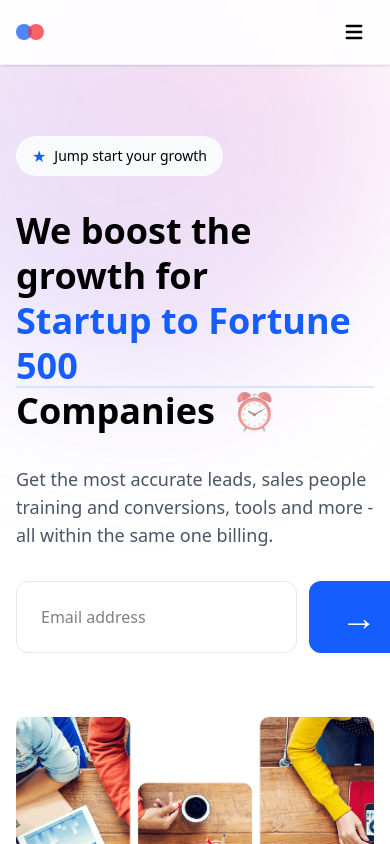
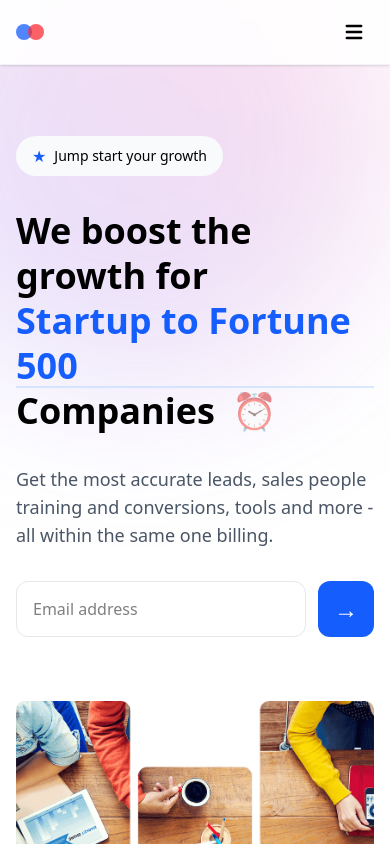
Before and after one commit to rafayel-islam/project-x, a React (Vite) app: page / in a window 390 px wide. Shown: the top 844 px of the page. Built offline with nearby package versions, Linux system fonts and the light colour scheme.

Commit message:
Added Framer Motion

```diff
--- a/src/components/Hero.jsx
+++ b/src/components/Hero.jsx
@@ -40,10 +40,13 @@ const Hero = () => {
                     variants={fadeIn('up', 0.5)}
                     initial='hidden'
                     whileInView='show'
-
-                    className='flex gap-3 max-w-md'>
-                    <input type="email" placeholder='Email address' className='flex-1 px-6 py-4 border border-gray-200 rounded-xl focus:outline-none focus:border-blue-600 focus:ring-2 focus:ring-blue-100 transition-all' />
-                    <button className='bg-blue-600 text-white py-4 px-8 rounded-xl hover:bg-blue-700 cursor-pointer transition-all hover:shadow-lg hover:shadow-blue-300 text-4xl'>→</button>
+                    className='flex gap-3 w-full max-w-md'>
+                    <input
+                        type="email"
+                        placeholder='Email address'
+                        className='flex-1 px-4 py-3 md:px-6 md:py-4 border border-gray-200 rounded-xl focus:outline-none focus:border-blue-600 focus:ring-2 focus:ring-blue-100 transition-all'
+                    />
+                    <button className='bg-blue-600 text-white py-3 px-4 md:py-4 md:px-6 rounded-xl hover:bg-blue-700 cursor-pointer transition-all hover:shadow-lg hover:shadow-blue-300 text-2xl md:text-4xl whitespace-nowrap'> → </button>
                 </motion.div>
 
 
--- a/src/components/PricingSection.jsx
+++ b/src/components/PricingSection.jsx
@@ -10,7 +10,7 @@ const PricingSection = () => {
     const businessPrice = Math.round(7500 * (productCount / 50))
 
     return (
-        <section className='py-20 px-4'>
+        <section className='py-20 px-4 bg-gray-50'>
             <div className='max-w-6xl mx-auto'>
                 {/* Title with fade-in animation */}
                 <motion.h2
```
